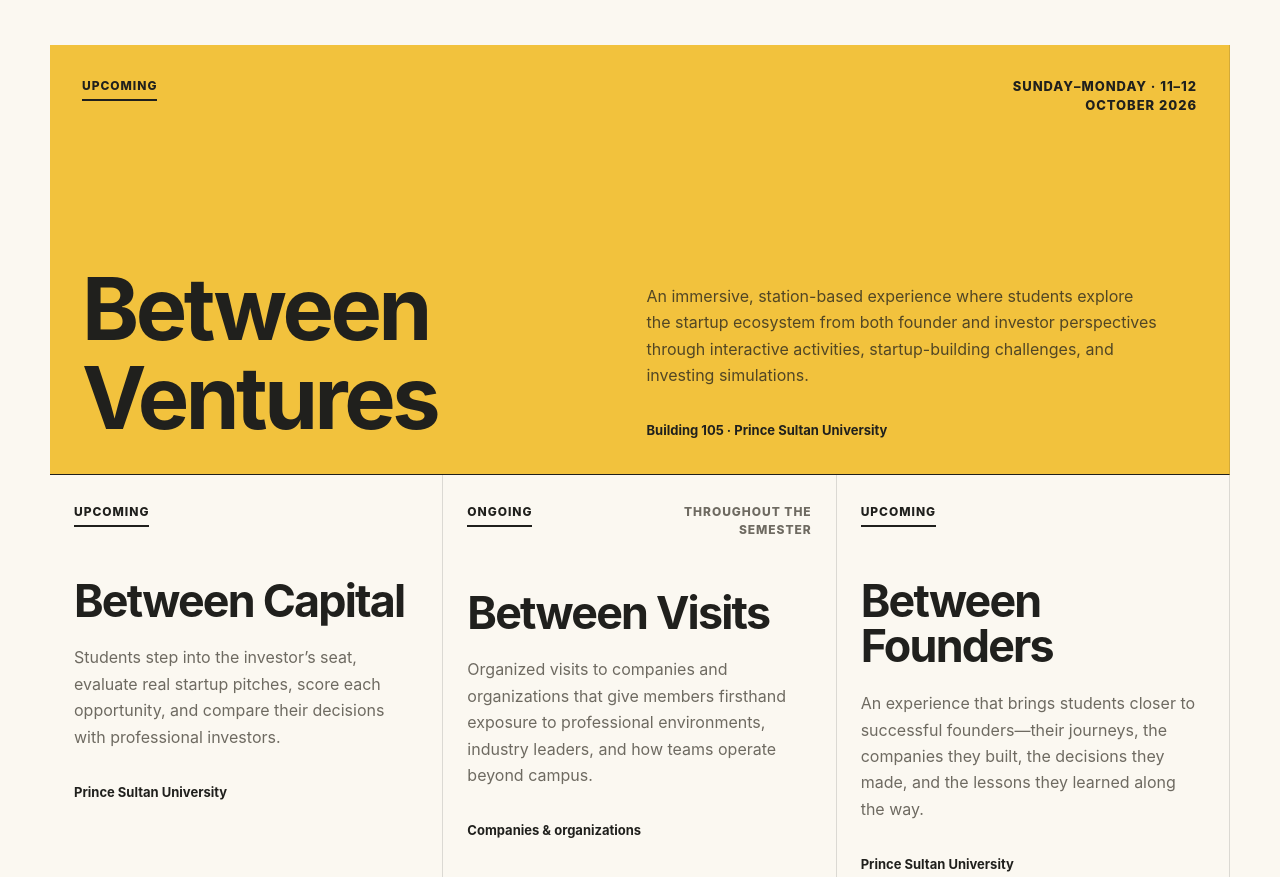
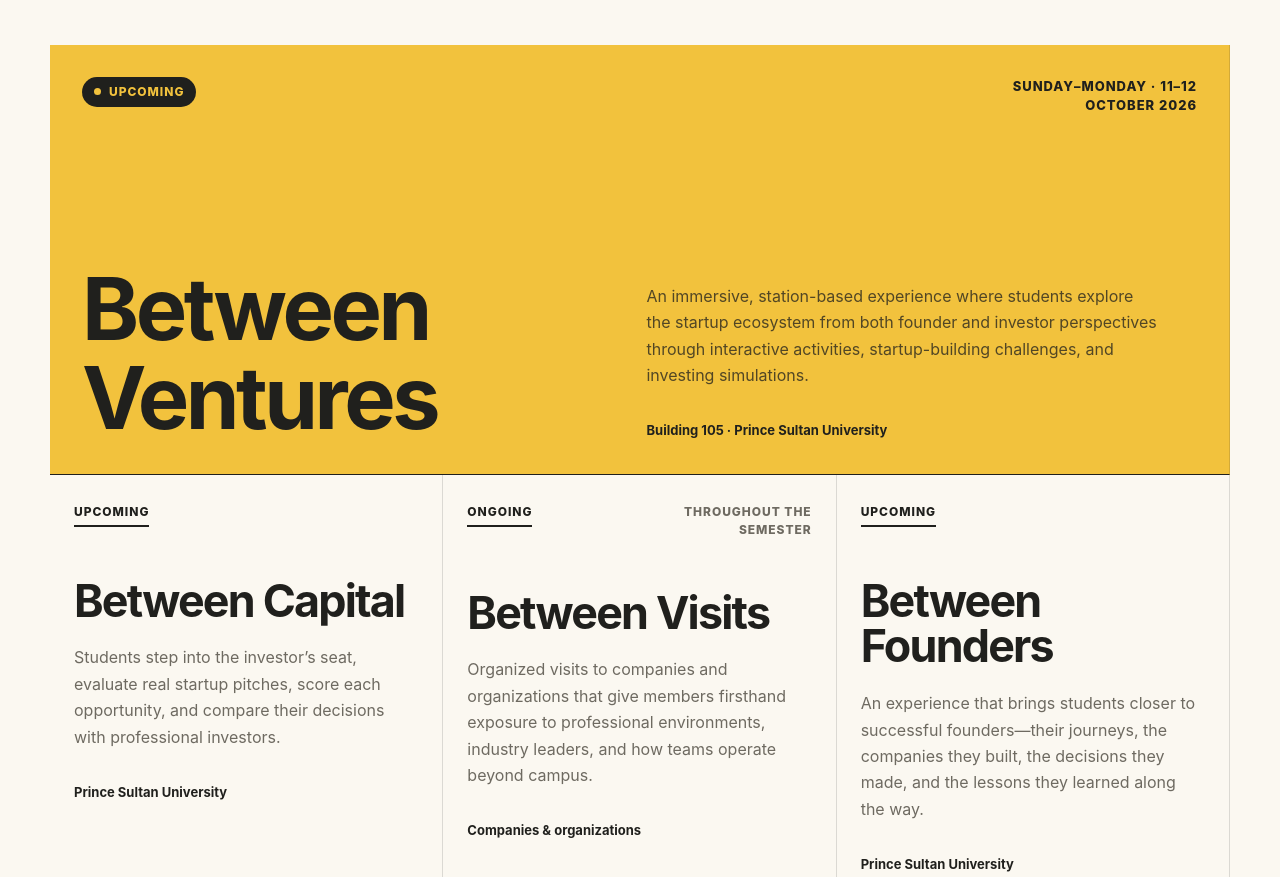
Before and after one commit to ahalalshaikh-droid/betweenpsu-website, a website: page index.html in a window 1280 px wide. Shown: the part 1935-2812 px from the top of the page. Drawn offline with Linux system fonts and the light colour scheme.

Commit message:
Show Ventures status and complete it after October 13

```diff
--- a/assets/css/styles.css
+++ b/assets/css/styles.css
@@ -490,6 +490,10 @@ main,
   background: var(--yellow);
 }
 
+.event-card-featured.is-complete {
+  background: #ede8dd;
+}
+
 .event-meta-top {
   display: flex;
   align-items: flex-start;
@@ -506,6 +510,40 @@ main,
   padding-bottom: 4px;
   border-bottom: 2px solid currentColor;
   color: var(--ink);
+}
+
+.event-card-featured .event-status {
+  padding: 9px 12px;
+  display: inline-flex;
+  align-items: center;
+  gap: 8px;
+  border: 0;
+  border-radius: 999px;
+  color: var(--yellow);
+  background: var(--ink);
+  line-height: 1;
+}
+
+.event-card-featured .event-status::before {
+  content: '';
+  width: 7px;
+  height: 7px;
+  flex: none;
+  border-radius: 50%;
+  background: currentColor;
+}
+
+.event-card-featured.is-complete .event-status {
+  color: var(--surface);
+}
+
+.event-card-featured.is-complete .event-status::before {
+  content: '✓';
+  width: auto;
+  height: auto;
+  border-radius: 0;
+  background: none;
+  font-size: 15px;
 }
 
 .event-when {
--- a/assets/js/app.js
+++ b/assets/js/app.js
@@ -2,6 +2,16 @@ export const DEFAULT_LANGUAGE = 'en';
 export const SUPPORTED_LANGUAGES = Object.freeze(['en', 'ar']);
 
 const STORAGE_KEY = 'between-language';
+const BETWEEN_VENTURES_DONE_AT = Date.parse('2026-10-13T21:00:00Z'); // 14 October, 00:00 in Riyadh
+
+export function isBetweenVenturesDone(now = Date.now()) {
+  return now >= BETWEEN_VENTURES_DONE_AT;
+}
+
+function previewBetweenVenturesDone() {
+  return ['localhost', '127.0.0.1'].includes(window.location.hostname)
+    && new URLSearchParams(window.location.search).get('ventures-preview') === 'done';
+}
 
 const copy = Object.freeze({
   en: {
@@ -36,6 +46,7 @@ const copy = Object.freeze({
       title: 'What’s coming this semester?',
       upcoming: 'Upcoming',
       ongoing: 'Ongoing',
+      done: 'Done',
     },
     gallery: {
       eyebrow: 'Gallery',
@@ -91,6 +102,7 @@ const copy = Object.freeze({
       title: 'ما القادم هذا الفصل؟',
       upcoming: 'قريبًا',
       ongoing: 'مستمر',
+      done: 'انتهت',
     },
     gallery: {
       eyebrow: 'لحظاتنا',
@@ -120,6 +132,7 @@ const events = Object.freeze([
   {
     status: 'upcoming',
     when: { en: 'Sunday–Monday · 11–12 October 2026', ar: 'الأحد–الاثنين · ١١–١٢ أكتوبر ٢٠٢٦' },
+    doneWhen: { en: 'Held 11–12 October 2026', ar: 'أُقيمت يومي ١١–١٢ أكتوبر ٢٠٢٦' },
     title: { en: 'Between Ventures', ar: 'Between Ventures' },
     description: {
       en: 'An immersive, station-based experience where students explore the startup ecosystem from both founder and investor perspectives through interactive activities, startup-building challenges, and investing simulations.',
@@ -219,8 +232,10 @@ function setTranslatedContent(language) {
   document.querySelectorAll('[data-event-index]').forEach((article) => {
     const event = events[Number(article.dataset.eventIndex)];
     if (!event) return;
-    const status = event.status === 'ongoing' ? text.events.ongoing : text.events.upcoming;
-    const when = event.when?.[language] ?? '';
+    const done = Boolean(event.doneWhen) && (isBetweenVenturesDone() || previewBetweenVenturesDone());
+    const status = done ? text.events.done : event.status === 'ongoing' ? text.events.ongoing : text.events.upcoming;
+    const when = (done ? event.doneWhen : event.when)?.[language] ?? '';
+    article.classList.toggle('is-complete', done);
     article.querySelector('[data-event-status]').textContent = status;
     article.querySelector('[data-event-title]').textContent = event.title[language];
     article.querySelector('[data-event-description]').textContent = event.description[language];
@@ -295,6 +310,14 @@ function boot() {
   setMenuOpen(false);
   setupRevealObserver();
 
+  const timeUntilDone = BETWEEN_VENTURES_DONE_AT - Date.now();
+  if (timeUntilDone > 0) {
+    setTimeout(() => setTranslatedContent(language), timeUntilDone + 1000);
+  }
+  document.addEventListener('visibilitychange', () => {
+    if (!document.hidden) setTranslatedContent(language);
+  });
+
   document.querySelector('[data-language-toggle]').addEventListener('click', () => {
     language = oppositeLanguage(language);
     storeLanguage(language);
--- a/betweenpsu-website-main/assets/css/styles.css
+++ b/betweenpsu-website-main/assets/css/styles.css
@@ -490,6 +490,10 @@ main,
   background: var(--yellow);
 }
 
+.event-card-featured.is-complete {
+  background: #ede8dd;
+}
+
 .event-meta-top {
   display: flex;
   align-items: flex-start;
@@ -506,6 +510,40 @@ main,
   padding-bottom: 4px;
   border-bottom: 2px solid currentColor;
   color: var(--ink);
+}
+
+.event-card-featured .event-status {
+  padding: 9px 12px;
+  display: inline-flex;
+  align-items: center;
+  gap: 8px;
+  border: 0;
+  border-radius: 999px;
+  color: var(--yellow);
+  background: var(--ink);
+  line-height: 1;
+}
+
+.event-card-featured .event-status::before {
+  content: '';
+  width: 7px;
+  height: 7px;
+  flex: none;
+  border-radius: 50%;
+  background: currentColor;
+}
+
+.event-card-featured.is-complete .event-status {
+  color: var(--surface);
+}
+
+.event-card-featured.is-complete .event-status::before {
+  content: '✓';
+  width: auto;
+  height: auto;
+  border-radius: 0;
+  background: none;
+  font-size: 15px;
 }
 
 .event-when {
--- a/index.html
+++ b/index.html
@@ -24,7 +24,7 @@
   <link rel="canonical" href="https://betweenpsu.com/">
   <link rel="icon" href="favicon.svg" type="image/svg+xml">
   <link rel="manifest" href="site.webmanifest">
-  <link rel="stylesheet" href="assets/css/styles.css?v=20261005-focus-event">
+  <link rel="stylesheet" href="assets/css/styles.css?v=20261005-event-status">
   <title>Between | Prince Sultan University</title>
 </head>
 <body>
@@ -228,6 +228,6 @@
     <span data-i18n="footer.location">Riyadh, Saudi Arabia</span>
   </footer>
 
-  <script type="module" src="assets/js/app.js?v=20261005-focus-event"></script>
+  <script type="module" src="assets/js/app.js?v=20261005-event-status"></script>
 </body>
 </html>
```
Also changed, not shown: betweenpsu-website-main/assets/js/app.js (+25 -2 lines), betweenpsu-website-main/index.html (+2 -2 lines), betweenpsu-website-main/tests/site.test.mjs (+8 -0 lines), tests/site.test.mjs (+8 -0 lines).
